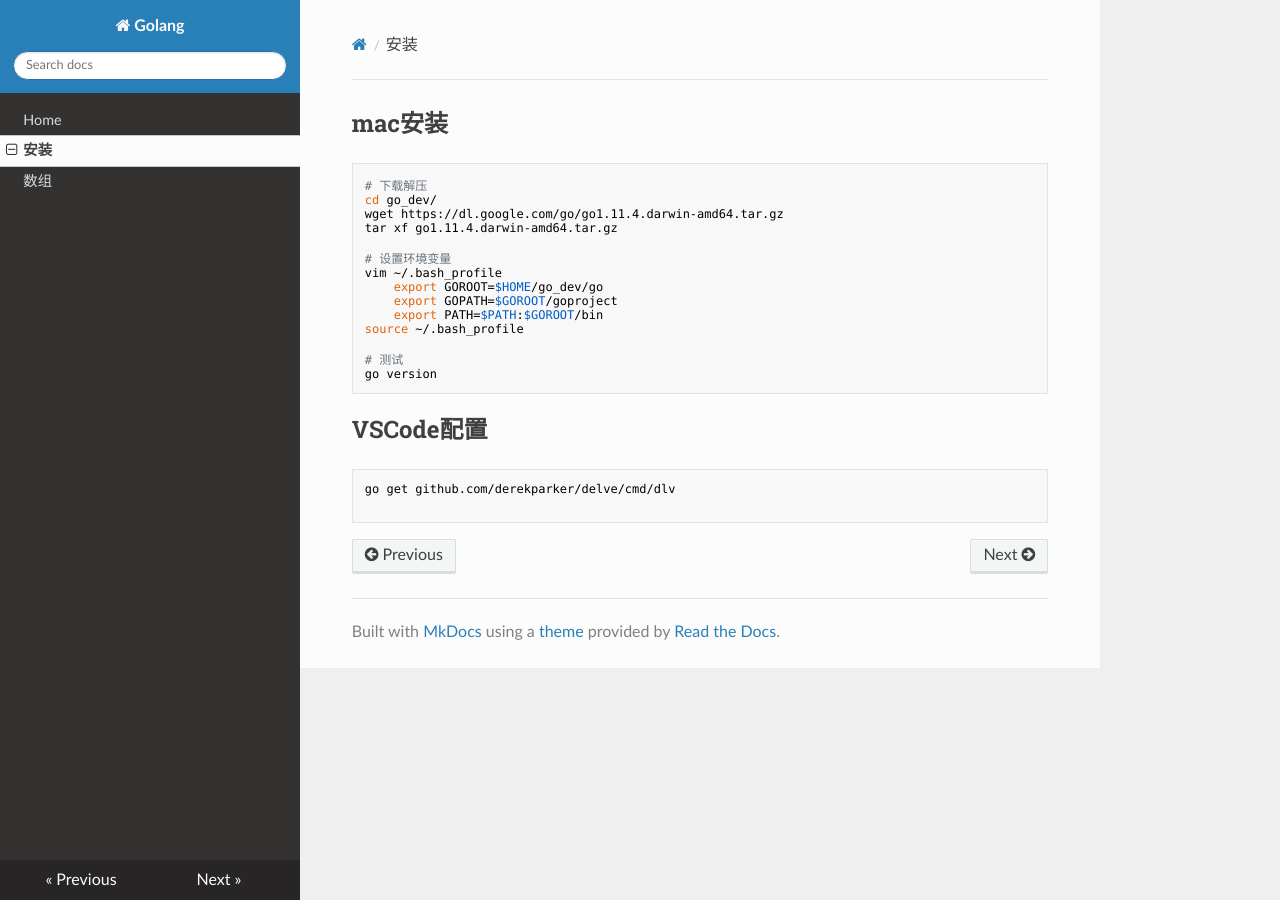
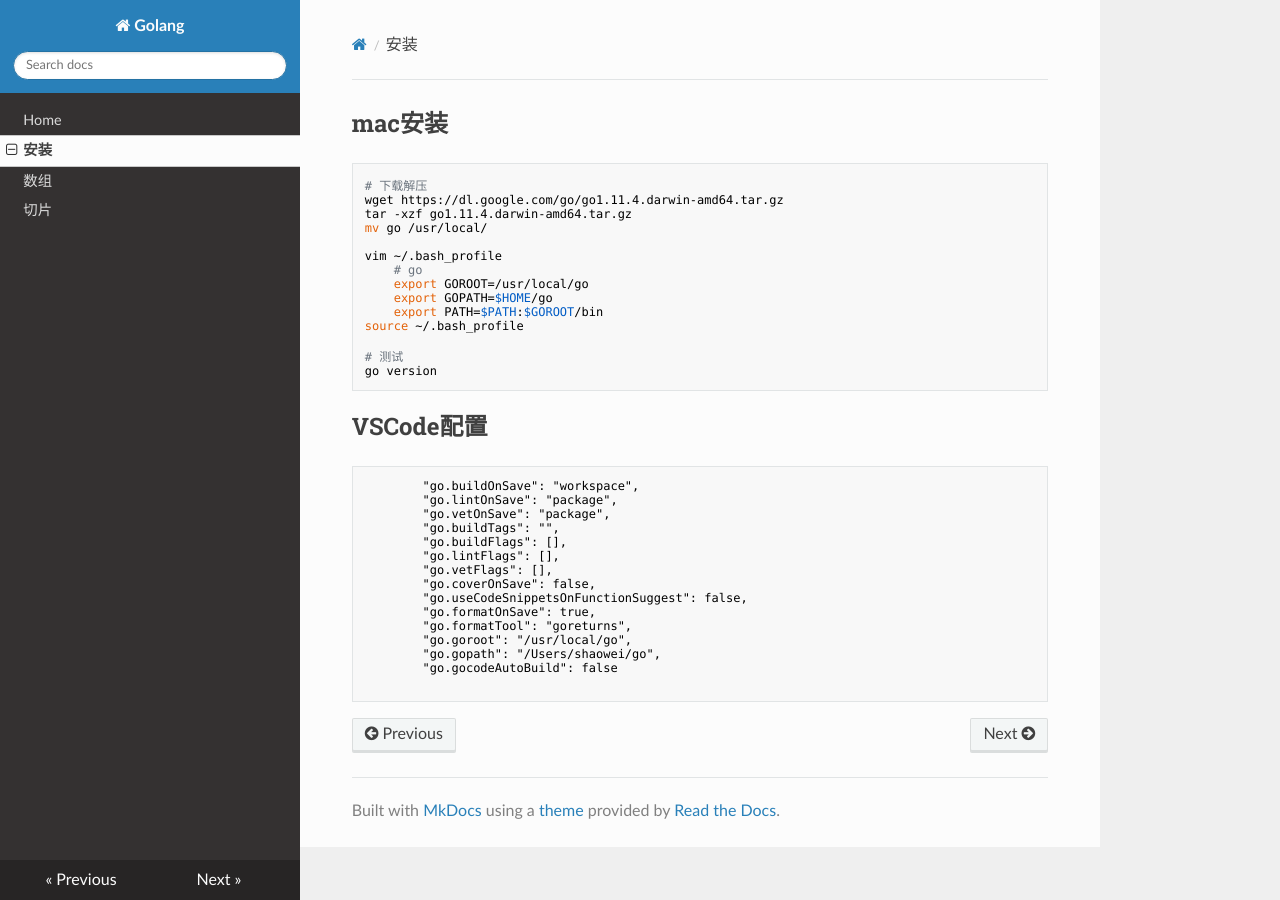
Before and after one commit to golangav/golang, an MkDocs documentation site: the page built from docs/install/install.md, in a window 1280 px wide. Built offline with MkDocs 1.6.1, drawn with Linux system fonts in a browser that asks for light colours; nearby versions of some CDN libraries.

Commit message:
[ADD] Add slice doc

````diff
--- a/docs/install/install.md
+++ b/docs/install/install.md
@@ -2,15 +2,15 @@
 
 ```
 # 下载解压
-cd go_dev/
 wget https://dl.google.com/go/go1.11.4.darwin-amd64.tar.gz
-tar xf go1.11.4.darwin-amd64.tar.gz
+tar -xzf go1.11.4.darwin-amd64.tar.gz
+mv go /usr/local/
 
-# 设置环境变量
 vim ~/.bash_profile
-    export GOROOT=$HOME/go_dev/go
-    export GOPATH=$GOROOT/goproject
-    export PATH=$PATH:$GOROOT/bin
+	# go
+	export GOROOT=/usr/local/go
+	export GOPATH=$HOME/go
+	export PATH=$PATH:$GOROOT/bin
 source ~/.bash_profile
 
 # 测试
@@ -20,6 +20,19 @@ go version
 ## VSCode配置
 
 ```angularjs
-go get github.com/derekparker/delve/cmd/dlv
+        "go.buildOnSave": "workspace",
+        "go.lintOnSave": "package",
+        "go.vetOnSave": "package",
+        "go.buildTags": "",
+        "go.buildFlags": [],
+        "go.lintFlags": [],
+        "go.vetFlags": [],
+        "go.coverOnSave": false,
+        "go.useCodeSnippetsOnFunctionSuggest": false,
+        "go.formatOnSave": true,
+        "go.formatTool": "goreturns",
+        "go.goroot": "/usr/local/go",
+        "go.gopath": "/Users/shaowei/go",
+        "go.gocodeAutoBuild": false
 
 ```
--- a/mkdocs.yml
+++ b/mkdocs.yml
@@ -3,4 +3,5 @@ nav:
     - Home: index.md
     - 安装: install/install.md
     - 数组: about.md
+    - 切片: slice.md
 theme: readthedocs
````
Also changed, not shown: docs/slice.md (added, +27 -0 lines).
